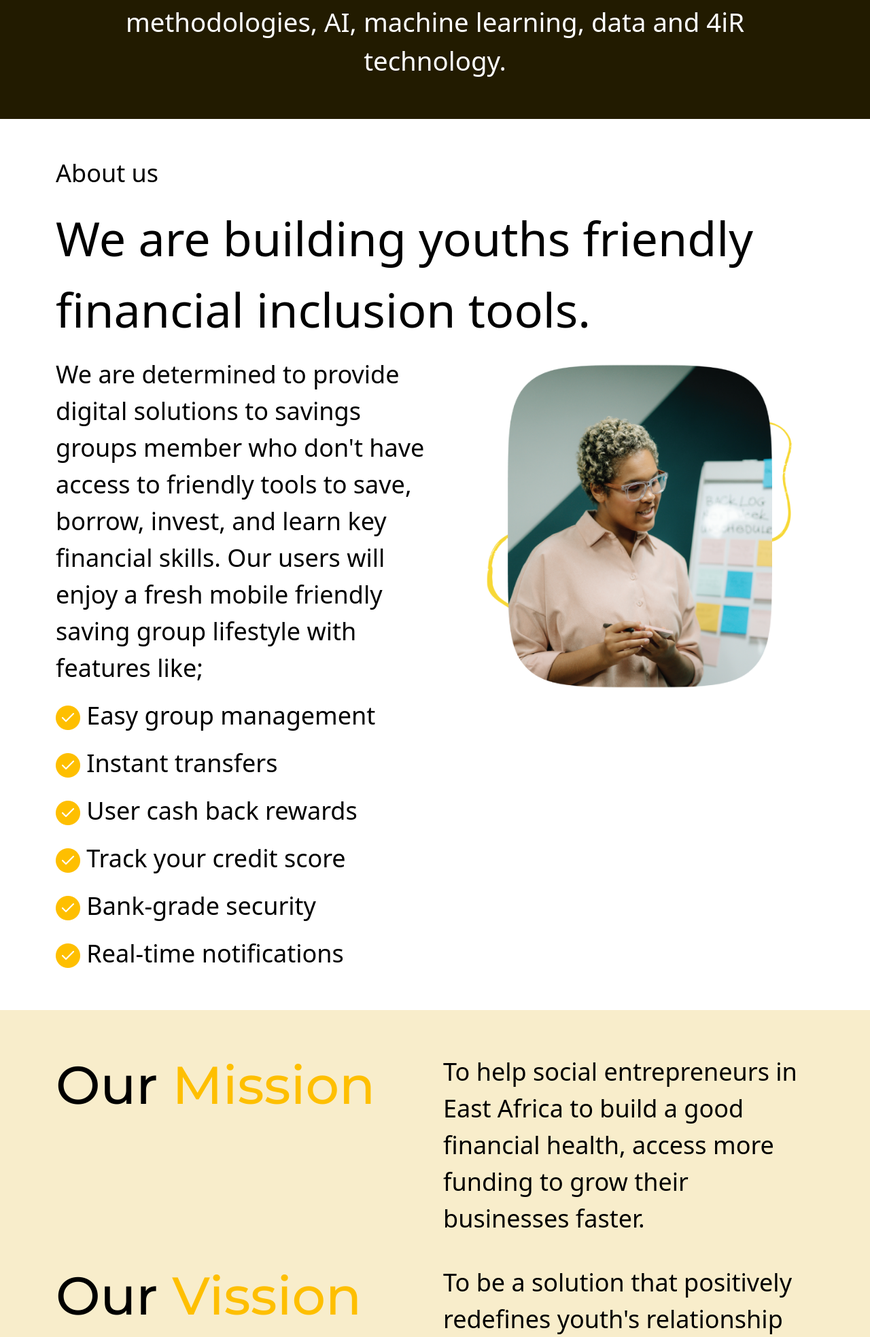
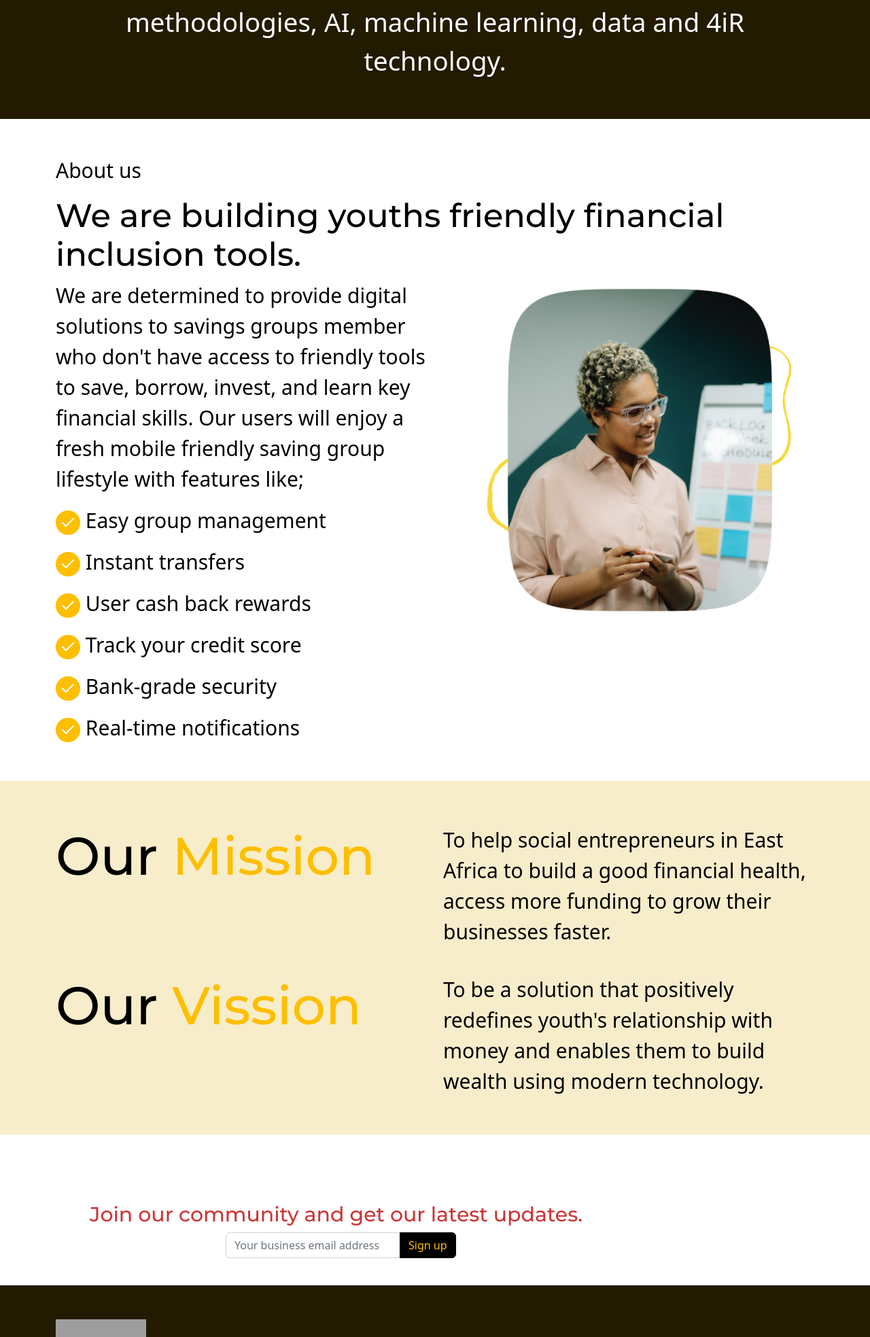
Before and after one commit to kidlinux7/kikundi_website, a Django app: page / in a window 1280 px wide. Shown: the part 488-2455 px from the top of the page at 68% size. Run offline with Django 3.2, Linux system fonts and the light colour scheme; some libraries are stand-ins or nearby versions; grey boxes are pictures that could not be loaded.

Commit message:
New changes

```diff
--- a/static/css/main.css
+++ b/static/css/main.css
@@ -612,6 +612,7 @@ section {
 }
 
 /*--------------------------------------------------------------
+
 # About Us Section
 --------------------------------------------------------------*/
 .about
@@ -628,18 +629,27 @@ section {
 .para3
 {
   color: rgb(0, 0, 0) !important;
-  font-size: 36px !important;
+  font-size: 30px !important;
   font-weight: light;
 
 }
+.para10
+{
+  color: rgb(0, 0, 0) !important;
+  font-size: 30px !important;
+  font-weight: light;
+
+}
 
 .para4
-
 {
-  font-size: 70px;
- color: #000;
- text-align: left;
-}
+  color: rgb(0, 0, 0) !important;
+  font-size: 3rem;
+  font-weight: light;
+
+}
+
+
 
 .picture1
 {
@@ -1648,7 +1658,7 @@ section {
 .feature2
 {
   color: black;
-  font-size: 36px;
+  font-size: 30px;
   font-weight: light;
 }
 
@@ -1800,14 +1810,16 @@ section {
 #contact
 {
   padding-top: 100px;
-}
+  padding-left: 100px;
+}
+
 .para5
 
 {
-  text-align: center;
-  color: black;
-  font-size: 70px !important;
-  font-weight: normal !important;
+  color: rgb(202, 55, 55) !important;
+  font-size: 30px !important;
+  font-weight: light;
+  align-content: center !important;
 
 }
 .ccontact1
@@ -2750,7 +2762,7 @@ font-size: 90px !important;  }
 .para6
 {
   color: rgb(255, 255, 255) !important;
-  font-size: 30px !important;
+  font-size: 25px !important;
   font-weight: lighter;
 }
 
--- a/templates/index.html
+++ b/templates/index.html
@@ -20,17 +20,17 @@
       <div class="container">
         <div class="row justify-content-between">
          <p class="para3">About us</p>
-          <p class="para4">We are building youths friendly financial inclusion tools.</p>
+          <h1 class="para4">We are building youths friendly financial inclusion tools.</h1>
           <div class="col-xl-6 col-lg-6 icon-boxes d-flex flex-column" data-aos="">
             <p  class="para3">We are determined to provide digital solutions to savings groups member who don't have access to friendly tools to save, borrow, invest, and learn key financial skills. Our users will enjoy a fresh mobile friendly saving group lifestyle with features like;
  </p>
             <div class="icon-box" data-aos="" data-aos-delay="100">
-                  <p class="para3"><img src="../static/img/Group210.png"> Easy group management</p>
-                  <p class="para3"><img src="../static/img/Group210.png"> Instant transfers</p>
-                  <p class="para3"><img src="../static/img/Group210.png"> User cash back rewards</p>
-                  <p class="para3"><img src="../static/img/Group210.png"> Track your credit score</p>
-                  <p class="para3"><img src="../static/img/Group210.png"> Bank-grade security</p>
-                  <p class="para3"><img src="../static/img/Group210.png"> Real-time notifications</p>
+                  <p class="para10"><img src="../static/img/Group210.png"> Easy group management</p>
+                  <p class="para10"><img src="../static/img/Group210.png"> Instant transfers</p>
+                  <p class="para10"><img src="../static/img/Group210.png"> User cash back rewards</p>
+                  <p class="para10"><img src="../static/img/Group210.png"> Track your credit score</p>
+                  <p class="para10"><img src="../static/img/Group210.png"> Bank-grade security</p>
+                  <p class="para10"><img src="../static/img/Group210.png"> Real-time notifications</p>
             </div>
           </div>
           <div class="col-xl-6 col-lg-6 col-sm-12 col-xs-12 d-flex justify-content-center" data-aos="">
```
